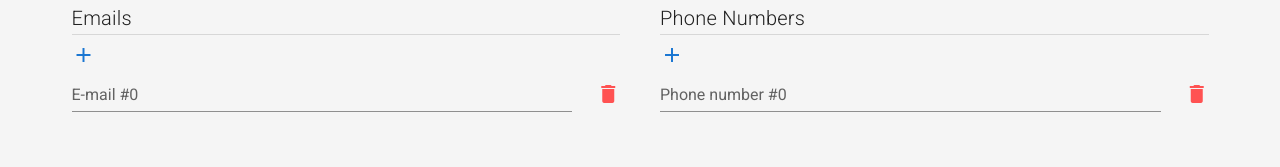
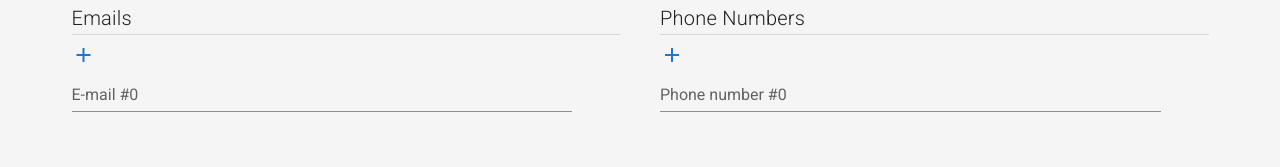
Before and after one commit to vdhug/servicefusion_frontend, a Vue app: page /new in a window 1280 px wide. Shown: the part 297-464 px from the top of the page. Built offline with nearby package versions, Linux system fonts and the light colour scheme.

Commit message:
Finishing static front end

```diff
--- a/src/components/Footer.vue
+++ b/src/components/Footer.vue
@@ -12,10 +12,10 @@ export default {
 
 <style scoped>
 #footer {
-  margin-top: 30px;
-  padding: 30px 0;
+  padding: 60px 0;
   text-align: center;
   text-transform: uppercase;
   font-size: .8em;
+  background-color: #F5F5F5;
 }
 </style>
--- a/src/views/FormPerson.vue
+++ b/src/views/FormPerson.vue
@@ -85,7 +85,7 @@
                   </v-text-field>
 
                 </v-col>
-                <v-col cols="1" md="1" align-self="center">
+                <v-col cols="1" md="1" align-self="center" v-if="index !=0">
                   <v-tooltip class="px-0"
                         top>
                     <template v-slot:activator="{ on }">
@@ -128,7 +128,6 @@
 
               <v-row v-for="(phone, index) in person.phones" relative
                   v-bind:key="`e-${index}`">
-
                 <v-col
                   cols="11"
                   md="11"
@@ -142,11 +141,7 @@
                   </v-text-field>
 
                 </v-col>
-                <v-col
-                  cols="1"
-                  md="1"
-                  align-self="center"
-                >
+                <v-col cols="1" md="1" align-self="center" v-if="index !=0">
                   <v-tooltip class="px-0"
                         top>
                     <template v-slot:activator="{ on }">
@@ -186,7 +181,7 @@
                   <span>Add new addres</span>
               </v-tooltip>
               </v-col>
-              <v-col cols="12" md="12" class="pl-5">
+            <v-col v-if="person.addresses.length" cols="12" md="12" class="pl-5">
               <v-row v-for="(address, index) in person.addresses" relative
                   v-bind:key="`a-${index}`" class="mb-5">
                 <v-col cols="12">
@@ -273,10 +268,11 @@
                     <span>Remove address</span>
                   </v-tooltip>
                 </v-col>
+              </v-row >
 
-
-
-              </v-row >
+            </v-col>
+            <v-col v-else cols="12">
+              <h3 class="subtitle-1 ml-2">No address provided</h3>
             </v-col>
 
             <v-col col="12" md="6">
```
